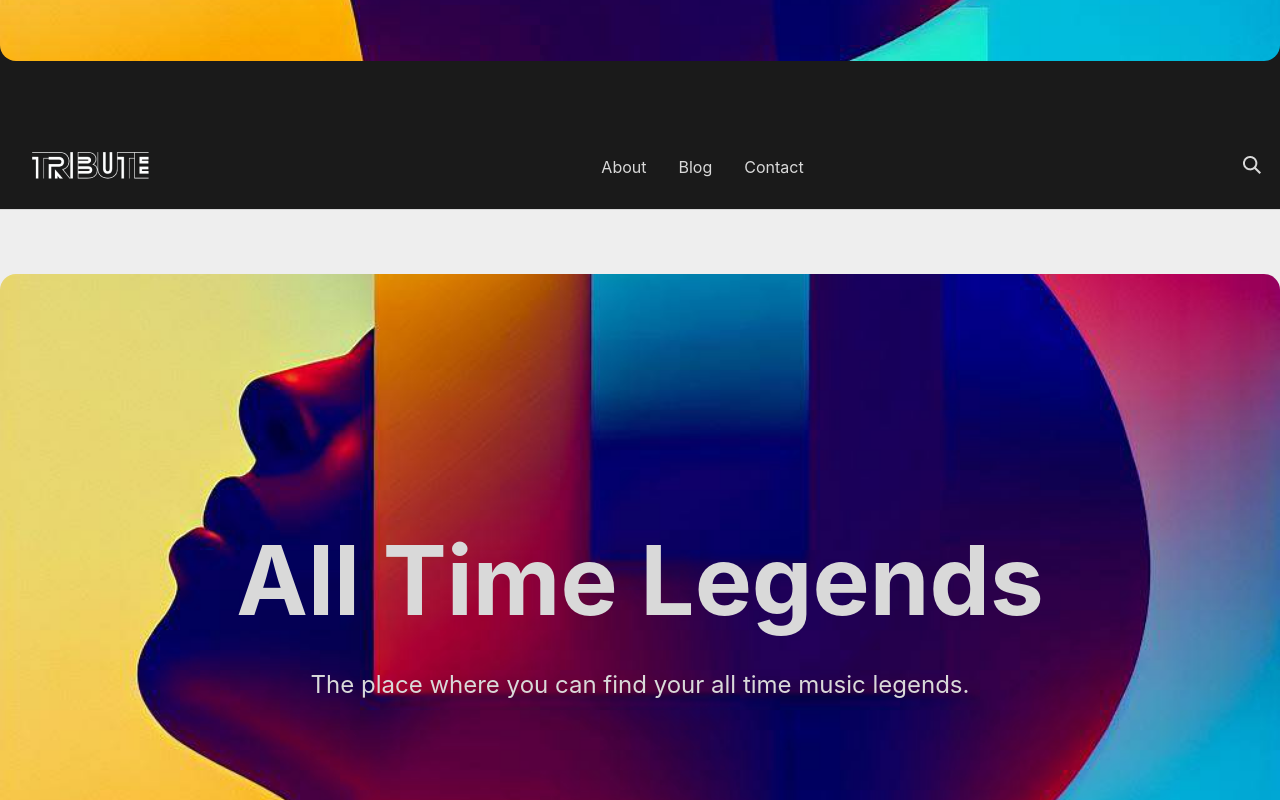
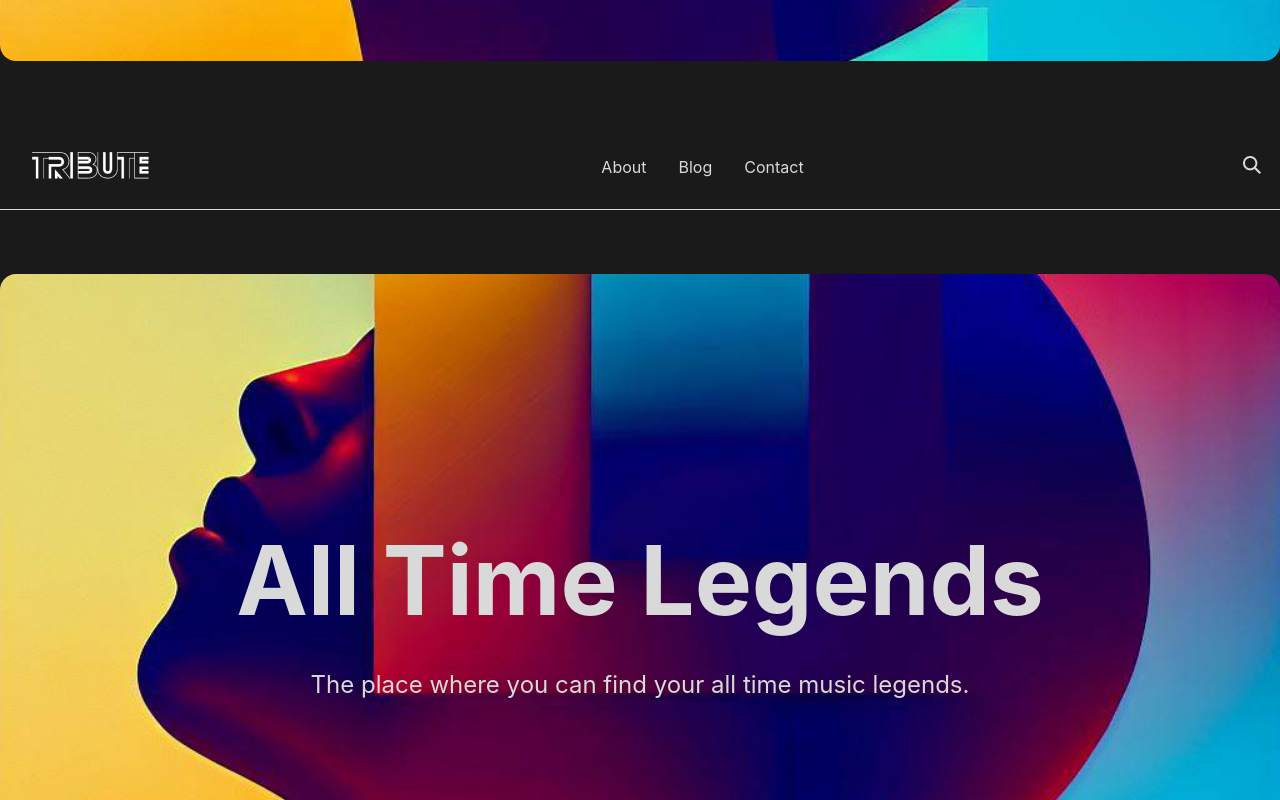
Before and after one commit to salvo081/tribute-frontend, a React (Create React App) app: page / in a window 1280 px wide. Shown: the part 760-1560 px from the top of the page. Built offline with nearby package versions, Linux system fonts and the light colour scheme; no server answers.

Commit message:
home.css edited

```diff
--- a/src/pages/Home.css
+++ b/src/pages/Home.css
@@ -1,3 +1,18 @@
-.Home-title {
-  color: violet;
+* {
+  padding: 0;
+  margin: 0;
+  box-sizing: border-box;
 }
+
+.Home {
+  text-align: center;
+  background-color: #1a1a1a;
+}
+
+.Home-header {
+  background-color: #1a1a1a;
+}
+
+.Home-main {
+  background-color: #eee;
+}
```
